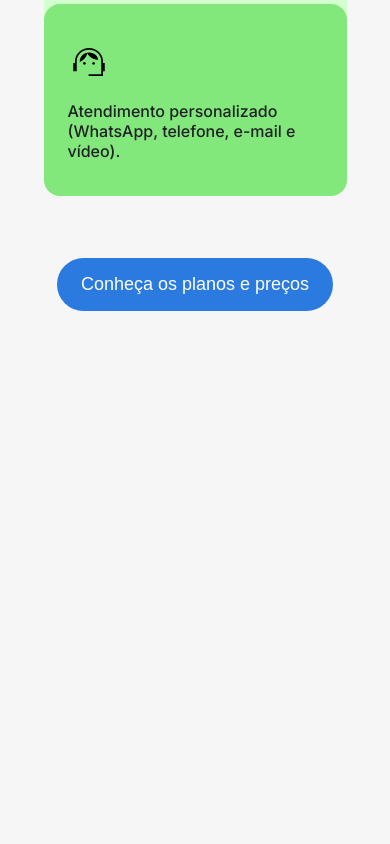
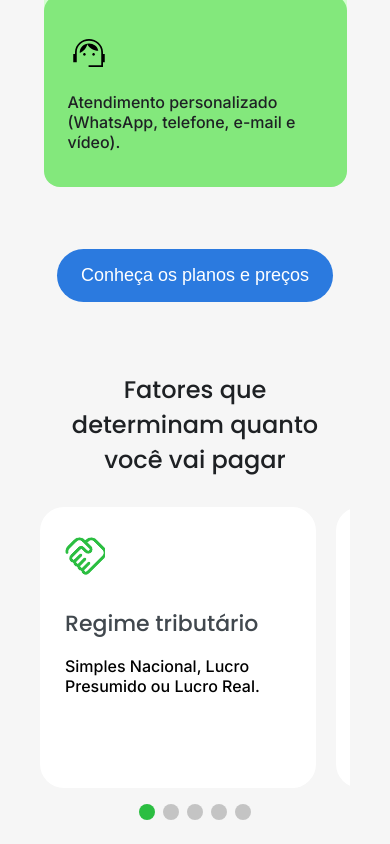
Before and after one commit to jdamonew/teste-front-end, a React (Vite) app: page / in a window 390 px wide. Shown: the part 986-1830 px from the top of the page. Before the commit the page ends 1317 px from the top, so only its background shows below. Built offline with nearby package versions, Linux system fonts and the light colour scheme.

Commit message:
feat: criação da dobra 5. Desenvolvimento do componente card no estilo compound. Desenvolvimento do carrossel no mobile.

```diff
--- /dev/null
+++ b/src/components/Card/Card.main.tsx
@@ -0,0 +1 @@
+export { Card } from "./Card";
--- /dev/null
+++ b/src/components/Card/Card.styles.tsx
@@ -0,0 +1,37 @@
+import styled from "styled-components";
+
+export const Container = styled.div`
+  background: ${({ theme }) => theme.colors.surface};
+  border-radius: ${({ theme }) => theme.borderRadius.xl};
+  padding: 30px 25px;
+  width: 100%;
+  min-width: 280px;
+  max-width: 280px;
+  max-height: 300px;
+  scroll-snap-align: center;
+
+  @media (max-width: 768px) {
+    min-width: 276px;
+  }
+`;
+
+
+export const Icon = styled.div`
+  font-size: 32px;
+  margin-bottom: 12px;
+  `;
+
+export const Title = styled.h3`
+    color: ${({ theme }) => theme.colors.textSecondary};
+    font-size: 22px;
+    font-weight: 500;
+    margin-bottom: 8px;
+    /* max-width: 108px; */
+  `;
+
+export const Text = styled.p`
+  font-size: ${({ theme }) => theme.fontSize.md};
+  color: ${({ theme }) => theme.colors.black};
+  font-weight: 500;
+  margin-bottom: 16px;
+`;
--- /dev/null
+++ b/src/components/Card/Card.tsx
@@ -0,0 +1,38 @@
+import React from "react";
+import * as CardStyles from "./Card.styles";
+import type {
+    CardProps,
+    CardIconProps,
+    CardTitleProps,
+    CardTextProps,
+    CardComponent,
+} from "./Card.types";
+
+const Card: CardComponent = ({ children }: CardProps) => {
+    return <CardStyles.Container>{children}</CardStyles.Container>;
+};
+
+const Icon: React.FC<CardIconProps> = ({ icon: Icon, color, size }) => {
+    return (
+        <CardStyles.Icon>
+            <Icon size={size} color={color} />
+        </CardStyles.Icon>
+    );
+};
+
+const Title: React.FC<CardTitleProps> = ({ children }) => {
+    return <CardStyles.Title>{children}</CardStyles.Title>;
+};
+
+const Text: React.FC<CardTextProps> = ({ children }) => {
+    return <CardStyles.Text>{children}</CardStyles.Text>;
+};
+
+
+Card.Icon = Icon;
+Card.Title = Title;
+Card.Text = Text;
+
+export {
+    Card
+};
--- a/src/components/Panel/Panel.tsx
+++ b/src/components/Panel/Panel.tsx
@@ -6,7 +6,7 @@ export const Panel = styled.div<PanelProps>`
     border-radius: ${({ theme }) => theme.borderRadius.lg};
     padding: ${({ theme }) => theme.spacing.lg};
     justify-content: ${({ direction = 'center' }) => direction};
-    align-items: ${({ align = 'center' }) => align};
+    align-items: center;
     margin-bottom: ${({ overlap = 0 }) => `-${overlap}px`};
     width: ${({ fullWidth }) => fullWidth ? '100%' : 'fit-content'};
 
--- a/src/components/Panel/Panel.types.tsx
+++ b/src/components/Panel/Panel.types.tsx
@@ -4,7 +4,6 @@ type ColorVariant = keyof DefaultTheme['colors'];
 
 export interface PanelProps {
     variant: ColorVariant,
-    align?: 'left' | 'right' | 'center',
     direction?: 'left' | 'right',
     overlap?: number,
     fullWidth?: boolean
--- a/src/hooks/useIsMobile.tsx
+++ b/src/hooks/useIsMobile.tsx
@@ -16,5 +16,6 @@ export function useIsMobile() {
     window.addEventListener('resize', handleResize);
     return () => window.removeEventListener('resize', handleResize);
   }, []);
+
   return isMobile;
 }
--- a/src/pages/Home/Home.styles.tsx
+++ b/src/pages/Home/Home.styles.tsx
@@ -1,8 +1,12 @@
 import styled from 'styled-components'
+import type { DotProps, TitleHeaderProps } from './Home.types'
 
 export const HomeContainer = styled.div`
     background-color: ${({ theme }) => theme.colors.background};
     width: 100%;
+    display: flex;
+    flex-direction: column;
+    gap: 50px;
 `
 
 export const Section = styled.section`
@@ -12,25 +16,27 @@ export const Section = styled.section`
     align-items:center;
     justify-content: center;
     flex-direction: column;
-
-    h1 {
-        white-space: pre-line;
-        max-width: 22ch;
-        text-align: center;
-        font-size: 36px;
-    }
-
-    @media (max-width: 500px){
-        h1{
-            font-size: 24px;
-        }
-    }
 `
 export const Header = styled.div`
     width: 100%;
     display: flex;
     justify-content: center;
     align-items: center;
+    margin-bottom: 30px;
+
+`
+export const TitleHeader = styled.h1<TitleHeaderProps>`
+    white-space: pre-line;
+    max-width: 22ch;
+    text-align: ${({ textAlign = 'center' }) => textAlign};
+    font-size: 36px;
+    margin: 0;
+    width: 100%;
+
+    @media (max-width: 500px){
+        font-size:  ${({ theme }) => theme.fontSize.xl};
+        text-align: center;
+    }
 `
 export const ActionsContainer = styled.div`
     margin-top: 68px;
@@ -59,3 +65,85 @@ export const BenefitsContainer = styled.div`
         }
     }
 `
+export const CardsContainer = styled.div`
+    display: flex;
+    flex-direction: row;
+    max-width: 1200px;
+    width: 100%;
+    align-items: flex-start;
+    justify-content: space-between;
+
+    @media (max-width: 1040px) {
+        flex-direction: column;
+    }
+
+    `
+
+export const CarrosselContainer = styled.div`
+    display: flex;
+    flex-direction: column;
+    max-width: 1200px;
+    width: 50%;
+
+    @media (max-width: 1040px) {
+        width: 100%;
+    }
+
+    `
+export const Carrossel = styled.div`
+    display: flex;
+    gap: 20px;
+    overflow-x: auto;
+    scroll-behavior: smooth;
+    scroll-snap-type: x mandatory;
+    -webkit-overflow-scrolling: touch;
+
+
+     @media (max-width: 768px) {
+       margin-left: 40px;
+        margin-right: 40px;
+
+  }
+
+  &::-webkit-scrollbar {
+    display: none;
+  }
+`;
+
+export const Dots = styled.div`
+  display: none;
+  justify-content: center;
+  gap: 8px;
+  margin-top: 16px;
+
+  @media (max-width: 768px) {
+      display: flex;
+      margin-bottom:  ${({ theme }) => theme.spacing.lg};
+
+  }
+`;
+
+export const Dot = styled.span<DotProps>`
+  width: 16px;
+  height: 16px;
+  border-radius: 50%;
+  background: ${({ active }) => (active ? '#2BBE41' : '#C4C4C4')};
+  transition: background 0.3s;
+`;
+
+
+export const CarrosselActions = styled.div`
+    margin-top: 54px;
+    margin-bottom: 30px;
+    display: flex;
+    flex-direction: row;
+    gap: ${({ theme }) => theme.spacing.lg};
+
+     @media (max-width: 768px) {
+    display: none;
+  }
+     @media (max-width: 1040px) {
+        align-items: center;
+        justify-content: center;
+    }
+`
--- a/src/pages/Home/Home.tsx
+++ b/src/pages/Home/Home.tsx
@@ -1,28 +1,60 @@
 import { Panel } from '@/components/Panel/Panel'
 import { useBenefits } from '@/hooks/useBenefits'
 import { useIsMobile } from '@/hooks/useIsMobile';
-import { ActionsContainer, BenefitsContainer, Header, HomeContainer, Section } from './Home.styles'
+import { ActionsContainer, BenefitsContainer, CardsContainer, Carrossel, CarrosselActions, CarrosselContainer, Dot, Dots, Header, HomeContainer, Section, TitleHeader } from './Home.styles'
 import { Button } from '@/components/Button/Button';
+import { Card } from '@/components/Card/Card';
 
 import imgDesktop from '@/assets/imgdobra.png';
 import imgMobile from '@/assets/imgdobra-mobile.png';
+import { useCards } from '@/hooks/useCards';
+import { useRef, useState } from 'react';
 
 function Home() {
 
+  const carrosselRef = useRef<HTMLDivElement>(null);
+  const [activeIndex, setActiveIndex] = useState(0);
+
   const benefits = useBenefits()
+  const cards = useCards()
   const isMobile = useIsMobile();
+
+  function scroll(direction: 'left' | 'right') {
+    const container = carrosselRef.current;
+    if (!container) return;
+
+    const cardWidth = container.offsetWidth;
+
+    container.scrollBy({
+      left: direction === 'left' ? -cardWidth : cardWidth,
+      behavior: 'smooth',
+    });
+  }
+
+  function handleScroll() {
+    const container = carrosselRef.current;
+    if (!container) return;
+
+    const scrollLeft = container.scrollLeft;
+    const cardWidth = container.offsetWidth;
+
+    const index = Math.round(scrollLeft / cardWidth);
+    setActiveIndex(index);
+  }
+
+
 
   return (
     <HomeContainer>
 
       <Section id='dobra-3'>
         <Header>
-          <h1>
+          <TitleHeader>
             {`Na contabilidade.com,
               você tem planos a partir
               de `}
             <b>R$ 159/mês</b>, já com:
-          </h1>
+          </TitleHeader>
         </Header>
         <BenefitsContainer>
           <img
@@ -38,7 +70,6 @@ function Home() {
                 fullWidth
                 variant={variant}
                 overlap={isMobile ? 30 : 12}
-                align='left'
                 direction='right'
               >
                 <Icon size={isMobile ? 40 : 50} />
@@ -54,6 +85,46 @@ function Home() {
 
       </Section>
 
+      <Section id='dobra-5'>
+        <CardsContainer>
+          <Header>
+            <TitleHeader textAlign='left'>
+              {`Fatores que
+              determinam quanto
+              você vai pagar `}
+            </TitleHeader>
+          </Header>
+
+          <CarrosselContainer>
+            <Carrossel id='carrosel' ref={carrosselRef} onScroll={handleScroll}>
+              {
+                cards.map(({ id, text, title, icon: Icon }) => (
+                  <Card key={id}>
+                    <Card.Icon icon={Icon} size={40} color={'#2BBE41'} />
+                    <Card.Title>{title}</Card.Title>
+                    <Card.Text>{text}</Card.Text>
+                  </Card>
+                ))
+              }
+            </Carrossel>
+            <Dots>
+              {cards.map((_, index) => (
+                <Dot
+                  key={index}
+                  active={index === activeIndex}
+                />
+              ))}
+            </Dots>
+            <CarrosselActions>
+              <Button onClick={() => scroll('left')}>esquerda</Button>
+              <Button onClick={() => scroll('right')}>direita</Button>
+            </CarrosselActions>
+          </CarrosselContainer>
+        </CardsContainer>
+
+
+      </Section>
+
     </HomeContainer>
   )
 }
--- a/src/styles/tokens.tsx
+++ b/src/styles/tokens.tsx
@@ -16,6 +16,8 @@ export const colors = {
 
     button: '#2B7ADF',
     hover: '#2e9aff',
+
+    icon: '#2BBE41',
 };
 
 export const fontSize = {
```
Also changed, not shown: src/components/Card/Card.types.tsx (added, +33 -0 lines), src/pages/Home/Home.types.tsx (added, +7 -0 lines).
